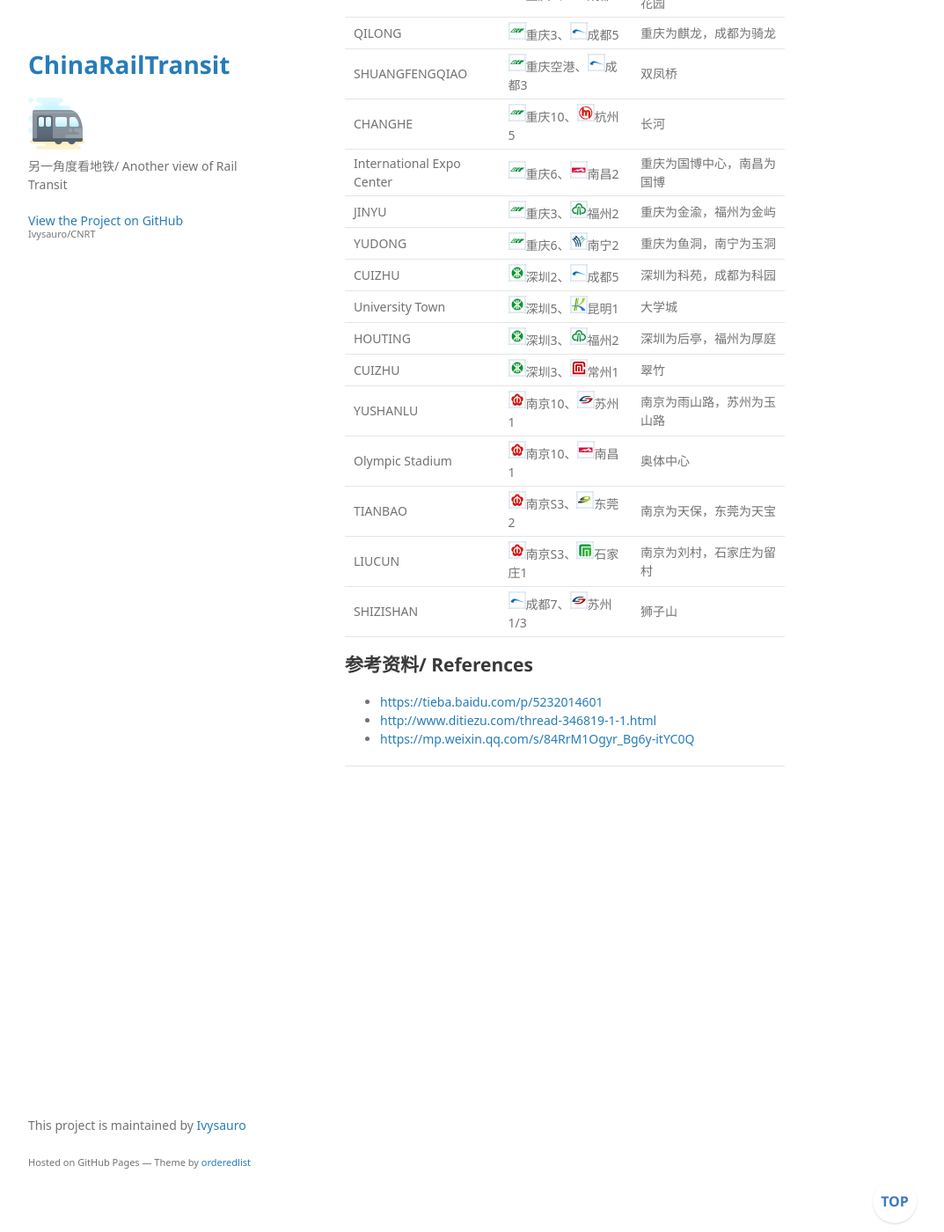
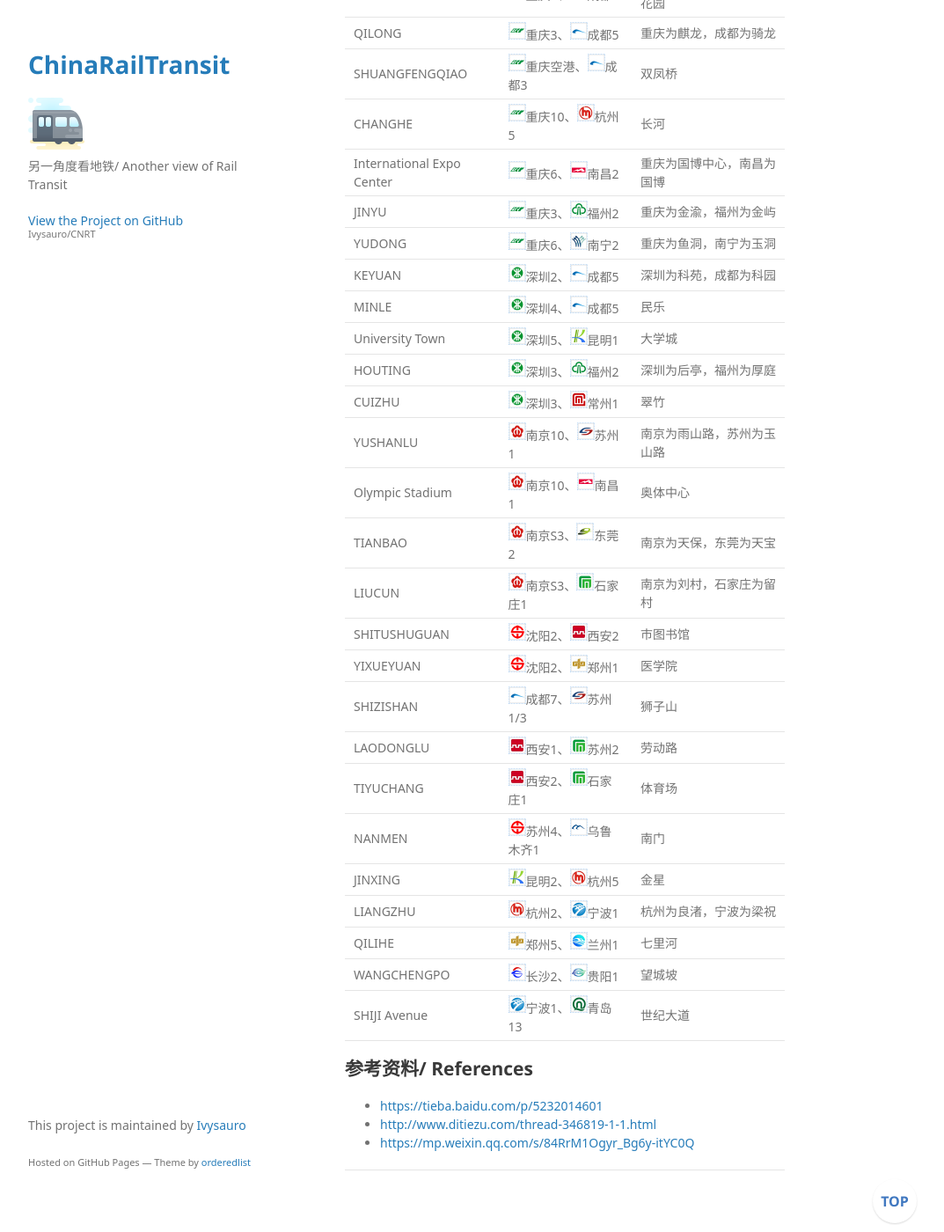
Before and after one commit to Ivysauro/CNRT, a Jekyll site: the page built from data/Namesake.md, in a window 1280 px wide and 1400 px high, scrolled down 8541 px. Shown: the whole window at 88% size, without its empty margins (178-1251 px from the left). Built offline with Jekyll 4.4.1, drawn with Linux system fonts in a browser that asks for light colours; some web fonts are replaced; our own code applies the rules of GitHub Pages for plain Markdown files; a script that is not in the unit is left out.

Commit message:
🍊不定期更新

```diff
--- a/data/Namesake.md
+++ b/data/Namesake.md
@@ -217,7 +217,8 @@
 | International Expo Center | <img src="https://raw.githubusercontent.com/Ivysauro/CNRT/master/images/city/cq.gif" width="20" hegiht="20"/>重庆6、<img src="https://raw.githubusercontent.com/Ivysauro/CNRT/master/images/city/nc.gif" width="20" hegiht="20"/>南昌2 | 重庆为国博中心，南昌为国博 |
 | JINYU | <img src="https://raw.githubusercontent.com/Ivysauro/CNRT/master/images/city/cq.gif" width="20" hegiht="20"/>重庆3、<img src="https://raw.githubusercontent.com/Ivysauro/CNRT/master/images/city/fz.gif" width="20" hegiht="20"/>福州2 | 重庆为金渝，福州为金屿 |
 | YUDONG | <img src="https://raw.githubusercontent.com/Ivysauro/CNRT/master/images/city/cq.gif" width="20" hegiht="20"/>重庆6、<img src="https://raw.githubusercontent.com/Ivysauro/CNRT/master/images/city/nn.gif" width="20" hegiht="20"/>南宁2 | 重庆为鱼洞，南宁为玉洞 |
-| CUIZHU | <img src="https://raw.githubusercontent.com/Ivysauro/CNRT/master/images/city/sz.gif" width="20" hegiht="20"/>深圳2、<img src="https://raw.githubusercontent.com/Ivysauro/CNRT/master/images/city/cd.gif" width="20" hegiht="20"/>成都5 | 深圳为科苑，成都为科园 |
+| KEYUAN | <img src="https://raw.githubusercontent.com/Ivysauro/CNRT/master/images/city/sz.gif" width="20" hegiht="20"/>深圳2、<img src="https://raw.githubusercontent.com/Ivysauro/CNRT/master/images/city/cd.gif" width="20" hegiht="20"/>成都5 | 深圳为科苑，成都为科园 |
+| MINLE | <img src="https://raw.githubusercontent.com/Ivysauro/CNRT/master/images/city/sz.gif" width="20" hegiht="20"/>深圳4、<img src="https://raw.githubusercontent.com/Ivysauro/CNRT/master/images/city/cd.gif" width="20" hegiht="20"/>成都5 | 民乐 |
 | University Town | <img src="https://raw.githubusercontent.com/Ivysauro/CNRT/master/images/city/sz.gif" width="20" hegiht="20"/>深圳5、<img src="https://raw.githubusercontent.com/Ivysauro/CNRT/master/images/city/km.gif" width="20" hegiht="20"/>昆明1 | 大学城 |
 | HOUTING | <img src="https://raw.githubusercontent.com/Ivysauro/CNRT/master/images/city/sz.gif" width="20" hegiht="20"/>深圳3、<img src="https://raw.githubusercontent.com/Ivysauro/CNRT/master/images/city/fz.gif" width="20" hegiht="20"/>福州2 | 深圳为后亭，福州为厚庭 |
 | CUIZHU | <img src="https://raw.githubusercontent.com/Ivysauro/CNRT/master/images/city/sz.gif" width="20" hegiht="20"/>深圳3、<img src="https://raw.githubusercontent.com/Ivysauro/CNRT/master/images/city/cz.gif" width="20" hegiht="20"/>常州1 | 翠竹 |
@@ -225,7 +226,17 @@
 | Olympic Stadium | <img src="https://raw.githubusercontent.com/Ivysauro/CNRT/master/images/city/nj.gif" width="20" hegiht="20"/>南京10、<img src="https://raw.githubusercontent.com/Ivysauro/CNRT/master/images/city/nc.gif" width="20" hegiht="20"/>南昌1 | 奥体中心 |
 | TIANBAO | <img src="https://raw.githubusercontent.com/Ivysauro/CNRT/master/images/city/nj.gif" width="20" hegiht="20"/>南京S3、<img src="https://raw.githubusercontent.com/Ivysauro/CNRT/master/images/city/dg.gif" width="20" hegiht="20"/>东莞2 | 南京为天保，东莞为天宝 |
 | LIUCUN | <img src="https://raw.githubusercontent.com/Ivysauro/CNRT/master/images/city/nj.gif" width="20" hegiht="20"/>南京S3、<img src="https://raw.githubusercontent.com/Ivysauro/CNRT/master/images/city/sjz.gif" width="20" hegiht="20"/>石家庄1 | 南京为刘村，石家庄为留村 |
+| SHITUSHUGUAN | <img src="https://raw.githubusercontent.com/Ivysauro/CNRT/master/images/city/sy.gif" width="20" hegiht="20"/>沈阳2、<img src="https://raw.githubusercontent.com/Ivysauro/CNRT/master/images/city/xa.gif" width="20" hegiht="20"/>西安2 | 市图书馆 |
+| YIXUEYUAN | <img src="https://raw.githubusercontent.com/Ivysauro/CNRT/master/images/city/sy.gif" width="20" hegiht="20"/>沈阳2、<img src="https://raw.githubusercontent.com/Ivysauro/CNRT/master/images/city/zz.gif" width="20" hegiht="20"/>郑州1 | 医学院 |
 | SHIZISHAN | <img src="https://raw.githubusercontent.com/Ivysauro/CNRT/master/images/city/cd.gif" width="20" hegiht="20"/>成都7、<img src="https://raw.githubusercontent.com/Ivysauro/CNRT/master/images/city/suz.gif" width="20" hegiht="20"/>苏州1/3 | 狮子山 |
+| LAODONGLU | <img src="https://raw.githubusercontent.com/Ivysauro/CNRT/master/images/city/xa.gif" width="20" hegiht="20"/>西安1、<img src="https://raw.githubusercontent.com/Ivysauro/CNRT/master/images/city/sjz.gif" width="20" hegiht="20"/>苏州2 | 劳动路 |
+| TIYUCHANG | <img src="https://raw.githubusercontent.com/Ivysauro/CNRT/master/images/city/xa.gif" width="20" hegiht="20"/>西安2、<img src="https://raw.githubusercontent.com/Ivysauro/CNRT/master/images/city/sjz.gif" width="20" hegiht="20"/>石家庄1 | 体育场 |
+| NANMEN | <img src="https://raw.githubusercontent.com/Ivysauro/CNRT/master/images/city/sy.gif" width="20" hegiht="20"/>苏州4、<img src="https://raw.githubusercontent.com/Ivysauro/CNRT/master/images/city/wlmq.gif" width="20" hegiht="20"/>乌鲁木齐1 | 南门 |
+| JINXING | <img src="https://raw.githubusercontent.com/Ivysauro/CNRT/master/images/city/km.gif" width="20" hegiht="20"/>昆明2、<img src="https://raw.githubusercontent.com/Ivysauro/CNRT/master/images/city/hz.gif" width="20" hegiht="20"/>杭州5 | 金星 |
+| LIANGZHU | <img src="https://raw.githubusercontent.com/Ivysauro/CNRT/master/images/city/hz.gif" width="20" hegiht="20"/>杭州2、<img src="https://raw.githubusercontent.com/Ivysauro/CNRT/master/images/city/nb.gif" width="20" hegiht="20"/>宁波1 | 杭州为良渚，宁波为梁祝 |
+| QILIHE | <img src="https://raw.githubusercontent.com/Ivysauro/CNRT/master/images/city/zz.gif" width="20" hegiht="20"/>郑州5、<img src="https://raw.githubusercontent.com/Ivysauro/CNRT/master/images/city/lz.gif" width="20" hegiht="20"/>兰州1 | 七里河 |
+| WANGCHENGPO | <img src="https://raw.githubusercontent.com/Ivysauro/CNRT/master/images/city/cs.gif" width="20" hegiht="20"/>长沙2、<img src="https://raw.githubusercontent.com/Ivysauro/CNRT/master/images/city/gy.gif" width="20" hegiht="20"/>贵阳1 | 望城坡 |
+| SHIJI Avenue | <img src="https://raw.githubusercontent.com/Ivysauro/CNRT/master/images/city/nb.gif" width="20" hegiht="20"/>宁波1、<img src="https://raw.githubusercontent.com/Ivysauro/CNRT/master/images/city/qd.gif" width="20" hegiht="20"/>青岛13 | 世纪大道 |
 
 ## 参考资料/ References
 - <https://tieba.baidu.com/p/5232014601>
```
